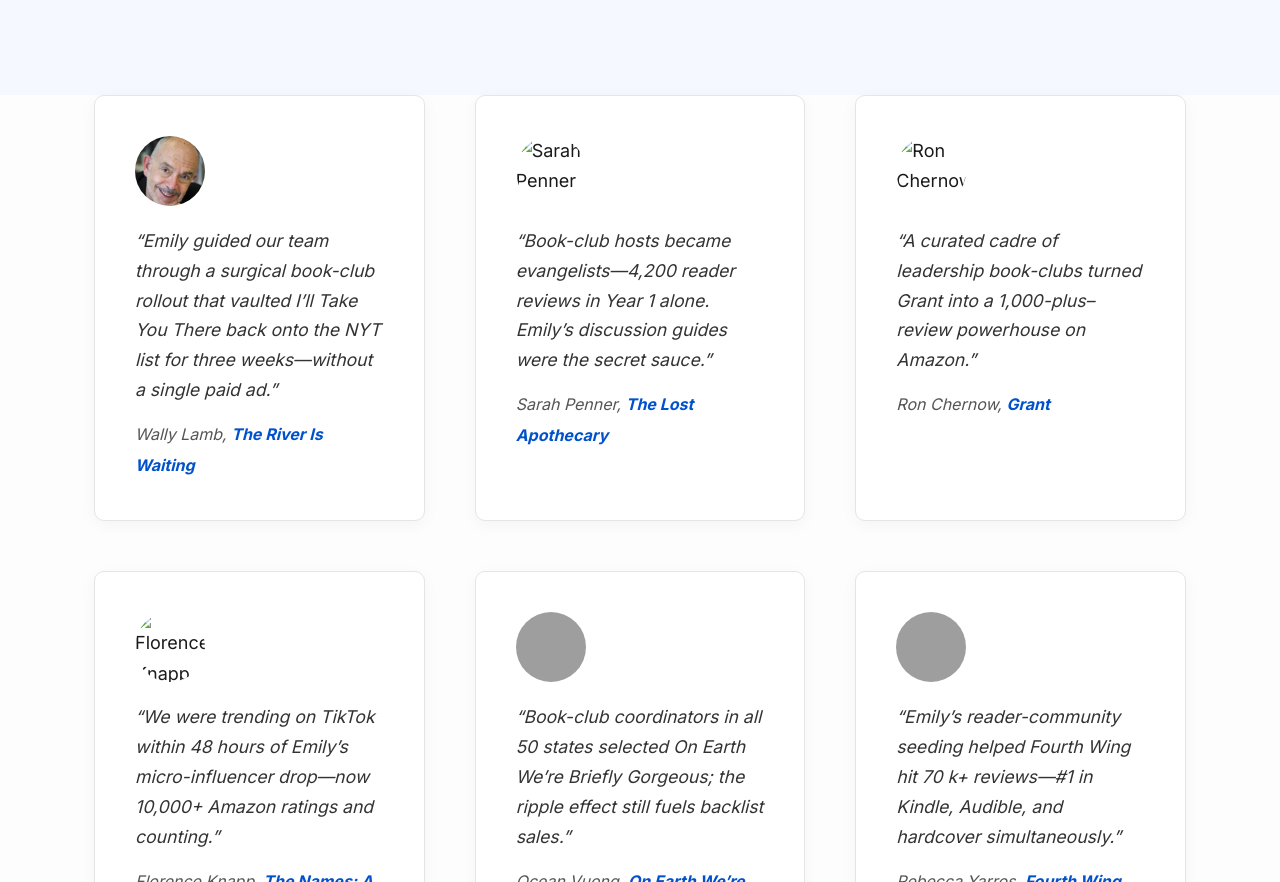
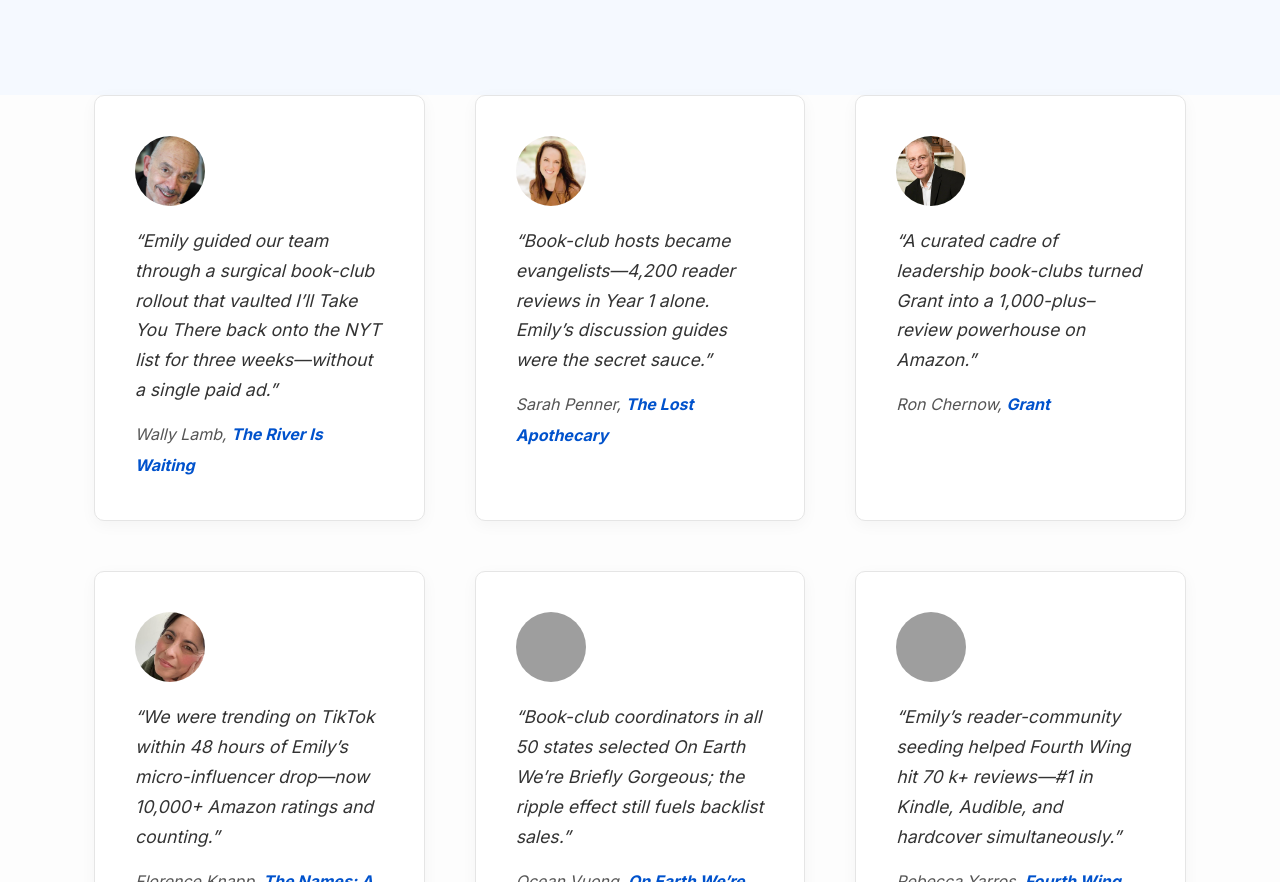
Before and after one commit to emilycarterbook/emilycarter, a plain HTML site: page testimonials.html in a window 1280 px wide. Shown: the part 300-1182 px from the top of the page. Drawn offline with Linux system fonts and the light colour scheme; grey boxes are pictures that could not be loaded.

Commit message:
Update testimonials.html

```diff
--- a/testimonials.html
+++ b/testimonials.html
@@ -48,7 +48,7 @@
 
   <!-- 2 ─ Sarah Penner -->
   <div class="testimonial">
-    <img src="sarahpenney"
+    <img src="sarahpenny.png"
          alt="Sarah Penner"/>
     <blockquote>
       “Book-club hosts became evangelists—4,200 reader reviews in Year 1 alone. Emily’s discussion guides were the secret sauce.”
@@ -60,7 +60,7 @@
 
   <!-- 3 ─ Ron Chernow -->
   <div class="testimonial">
-    <img src="Ron"
+    <img src="Ron.png"
          alt="Ron Chernow"/>
     <blockquote>
       “A curated cadre of leadership book-clubs turned <em>Grant</em> into a 1,000-plus–review powerhouse on Amazon.”
@@ -72,7 +72,7 @@
 
   <!-- 4 ─ Florence Knapp -->
   <div class="testimonial">
-    <img src="Knapp"
+    <img src="Knapp.png"
          alt="Florence Knapp"/>
     <blockquote>
       “We were trending on TikTok within 48 hours of Emily’s micro-influencer drop—now 10,000+ Amazon ratings and counting.”
```
